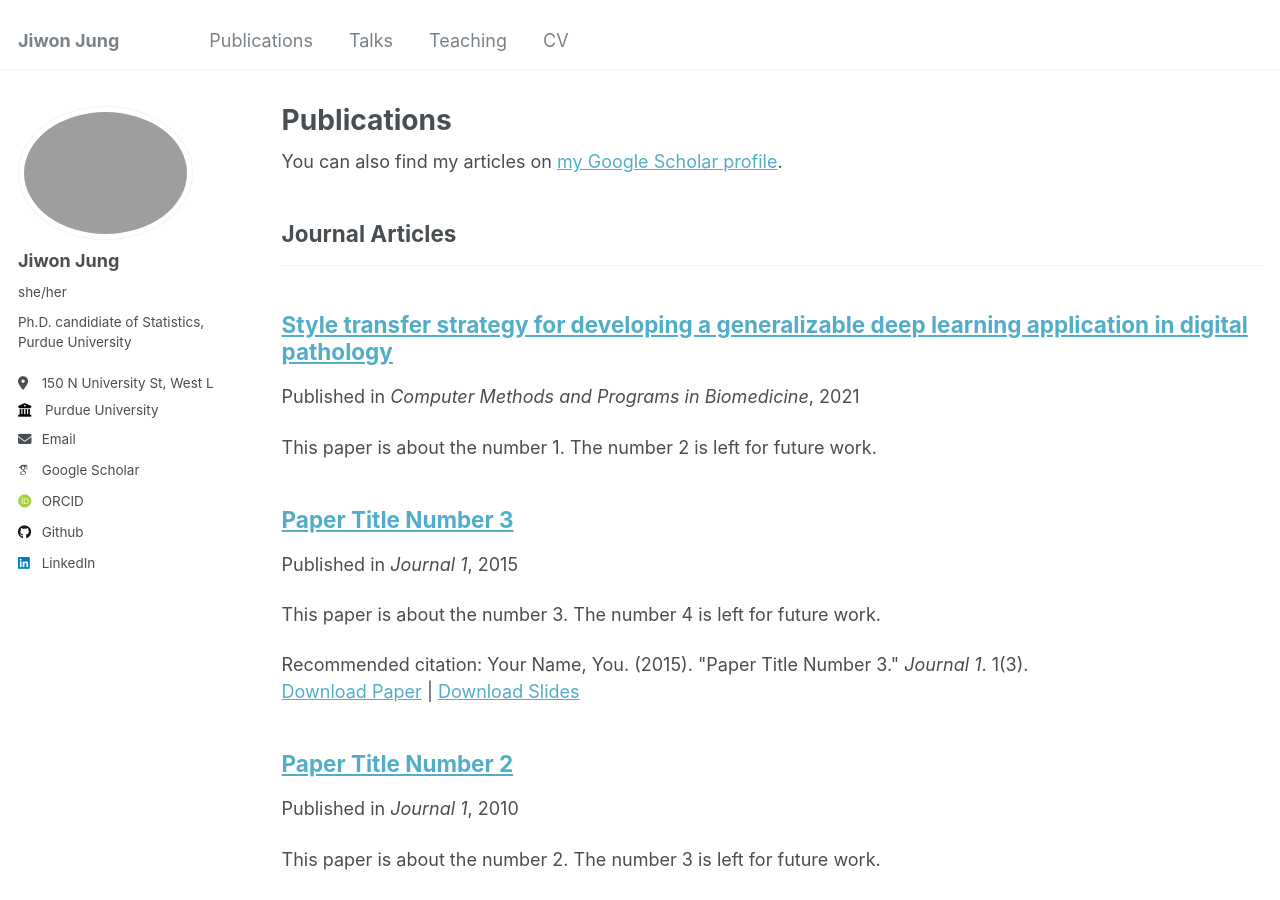
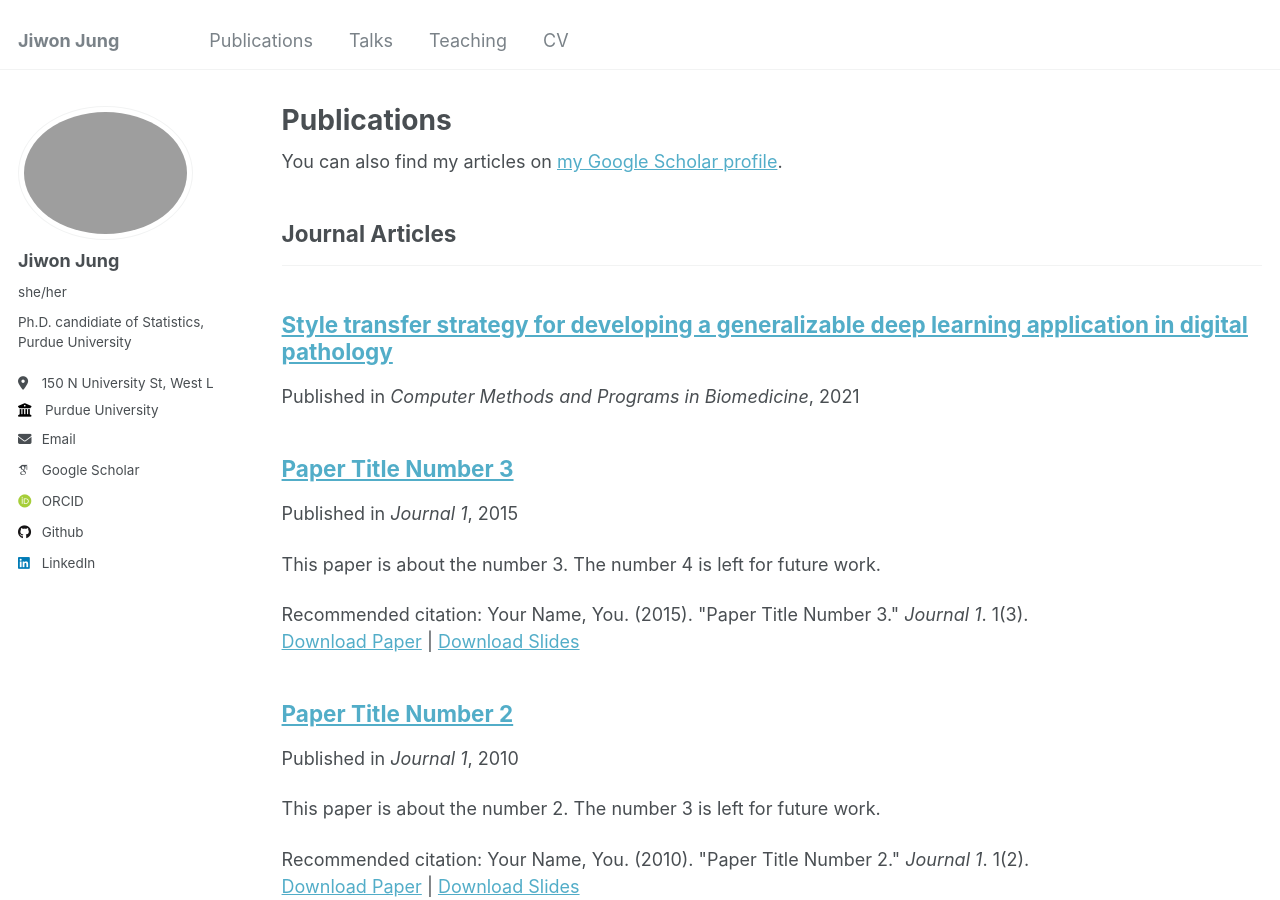
Before and after one commit to jiwon-jung/jiwon-jung.github.io, a Jekyll site: the page built from _pages/publications.html, in a window 1280 px wide and 900 px high. Built offline with Jekyll 4.4.1, drawn with Linux system fonts in a browser that asks for light colours; some web fonts are replaced.

Commit message:
Update 2009-10-01-paper-title-number-1.md

```diff
--- a/_publications/2009-10-01-paper-title-number-1.md
+++ b/_publications/2009-10-01-paper-title-number-1.md
@@ -2,8 +2,7 @@
 title: "Style transfer strategy for developing a generalizable deep learning application in digital pathology"
 collection: publications
 category: manuscripts
-permalink: /publication/2009-10-01-paper-title-number-1
-excerpt: 'This paper is about the number 1. The number 2 is left for future work.'
+permalink: /publication/2021-01-01-Style-transfer
 date: 2021-01-01
 venue: 'Computer Methods and Programs in Biomedicine'
 ---
```
